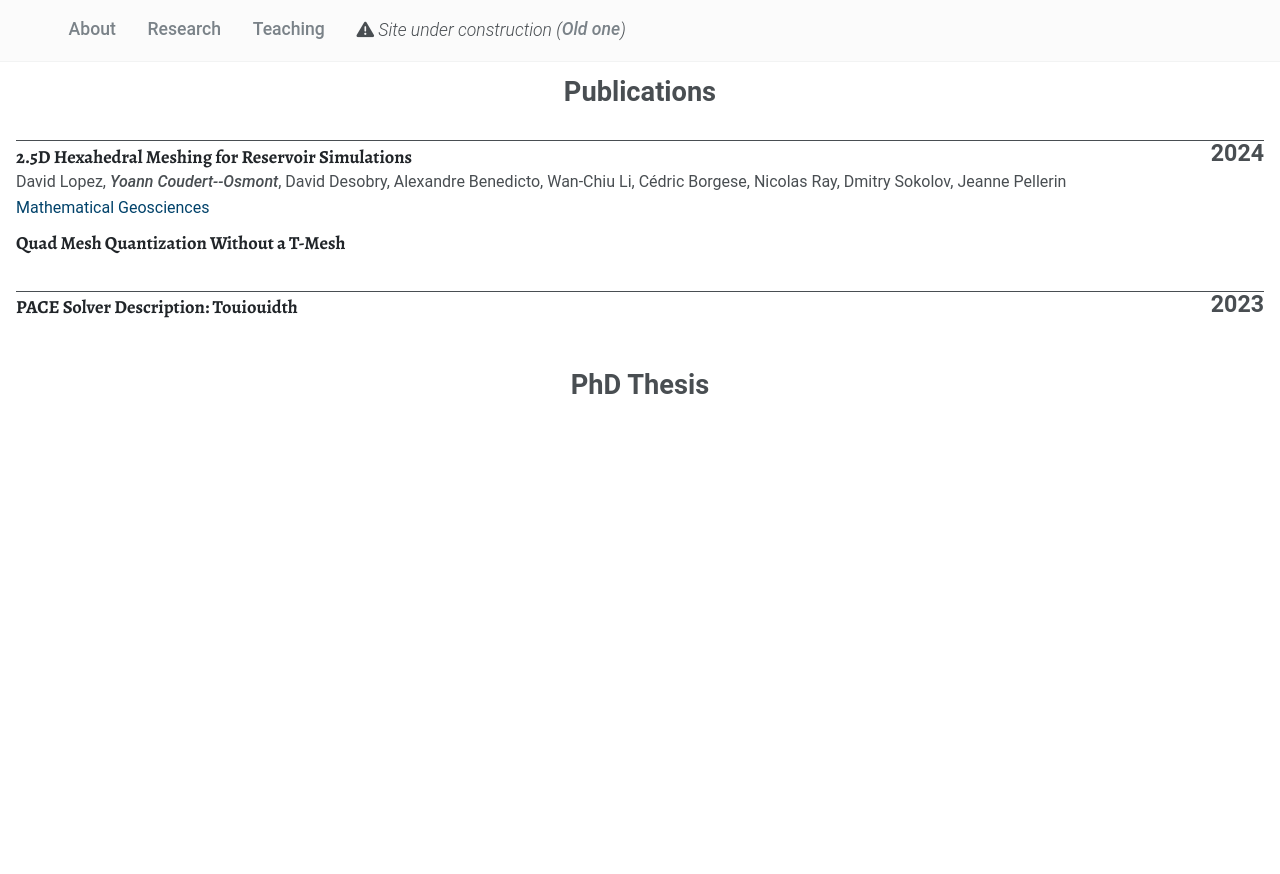
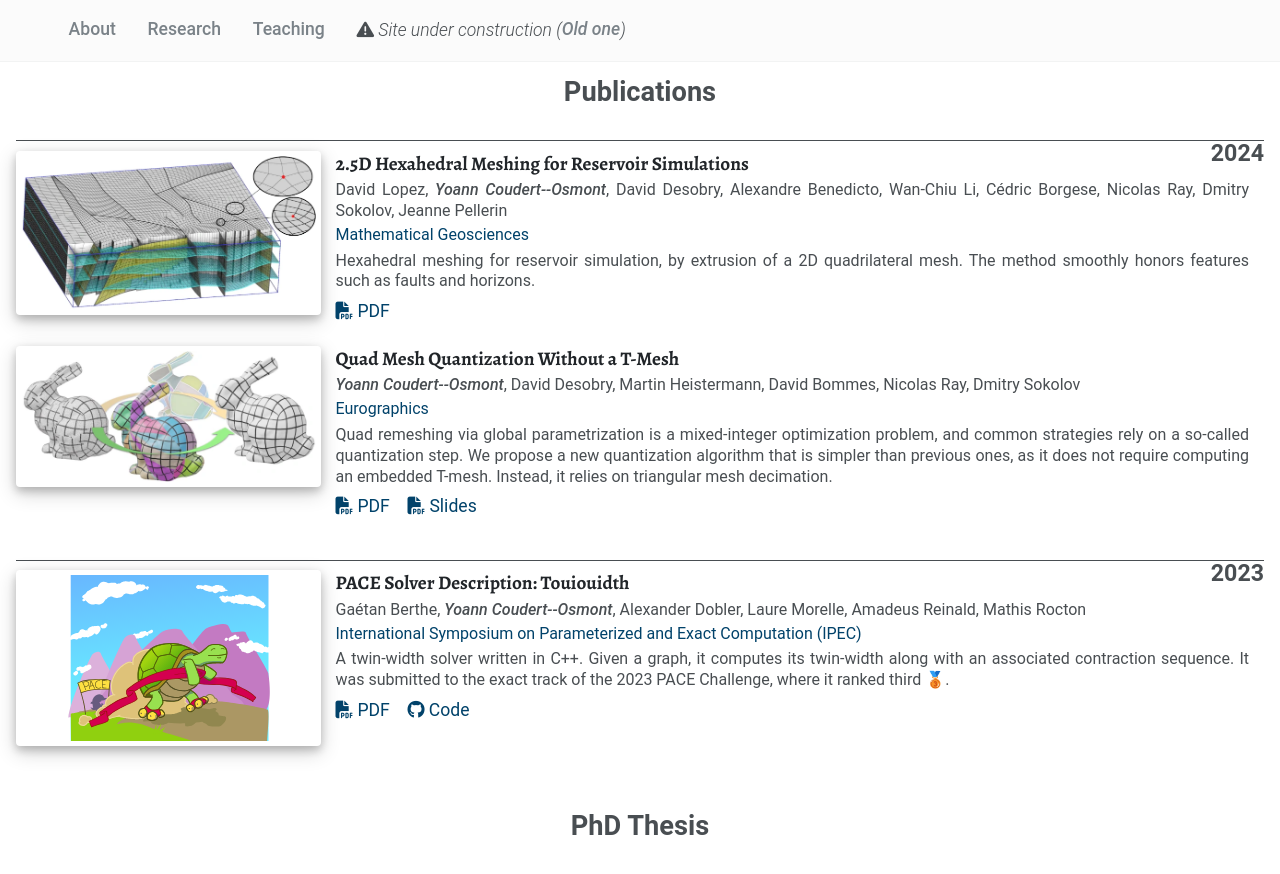
Before and after one commit to Nanored4498/Nanored4498.github.io, a Jekyll site: the page built from research.html, in a window 1280 px wide. Shown: the top 874 px of the page. Built offline with Jekyll 4.4.1, drawn with Linux system fonts in a browser that asks for light colours.

Commit message:
publications

```diff
--- a/index.html
+++ b/index.html
@@ -32,8 +32,7 @@ title: Yoann Coudert--Osmont
 	Outside of work, I love hiking ⛰️, cycling 🚴, and trail running 🏃.
 </p>
 
-<div style="text-align: right; font-size: 110%;">
-	Getting my
+<div style="text-align: right; font-size: 1.45em;">
 	<a href="{{ site.files_url }}/cv.pdf" target="_blank" rel="noopener">
 		<i class="fas fa-file-pdf" aria-hidden="true"></i> CV
 	</a>
--- a/research.html
+++ b/research.html
@@ -8,7 +8,7 @@ title: Research | Yoann Coudert
 		margin-top: 1.5em;
 		border-top: 1px solid;
 		text-align: right;
-		margin-bottom: -1em;
+		margin-bottom: -0.7em;
 	}
 
 	p {
@@ -16,14 +16,38 @@ title: Research | Yoann Coudert
 	}
 
 	.pub {
-		margin-bottom: 0.6em;
+		margin-bottom: 1em;
+		display: flex;
+	}
+
+	.im {
+		width: 25%;
+		.teaser {
+			box-sizing: border-box;
+			width: 100%;
+			max-height: 176px;
+			padding: 5px;
+			box-shadow: 0 4px 8px 0 rgba(0, 0, 0, 0.2), 0 6px 20px 0 rgba(0, 0, 0, 0.19);
+			border-radius: 4px;
+		}
+	}
+
+	.txt {
+		width: 75%;
+		padding-right: 15px;
+		padding-left: 15px;
 	}
 
 	.title {
+		margin-bottom: 0.2em;
 		font-family: 'Alegreya', Georgia, serif;
 		font-weight: bold;
-		font-size: 1.15em;
+		font-size: 1.2em;
 		color: #212529;
+	}
+
+	.author, .desc {
+		line-height: 130%;
 	}
 
 	.me::before {
@@ -32,7 +56,15 @@ title: Research | Yoann Coudert
 	}
 
 	.where {
+		margin-bottom: 0.2em;
 		color: #01426a;
+	}
+
+	.links {
+		display: flex;
+		gap: 1em;
+		margin-top: 0.1em;
+		font-size: 1.1em;
 	}
 </style>
 
@@ -41,19 +73,62 @@ title: Research | Yoann Coudert
 <h2>2024</h2>
 
 <div class="pub">
-	<p class="title">2.5D Hexahedral Meshing for Reservoir Simulations</p>
-	<p class="author">David Lopez, <em class="me"></em>, David Desobry, Alexandre Benedicto, Wan-Chiu Li, Cédric Borgese, Nicolas Ray, Dmitry Sokolov, Jeanne Pellerin</p>
-	<p class="where">Mathematical Geosciences</p>
+	<div class="im">
+		<img class="teaser" src="/assets/images/25D_hex_mesh.webp" alt="teaser img">
+	</div>
+	<div class="txt">
+		<p class="title">2.5D Hexahedral Meshing for Reservoir Simulations</p>
+		<p class="author">David Lopez, <em class="me"></em>, David Desobry, Alexandre Benedicto, Wan-Chiu Li, Cédric Borgese, Nicolas Ray, Dmitry Sokolov, Jeanne Pellerin</p>
+		<p class="where">Mathematical Geosciences</p>
+		<p class="desc">Hexahedral meshing for reservoir simulation, by extrusion of a 2D quadrilateral mesh. The method smoothly honors features such as faults and horizons.</p>
+		<div class="links">
+			<a href="https://hal.science/hal-04540667v1/document">
+				<i class="fas fa-file-pdf" aria-hidden="true"></i> PDF
+			</a>
+		</div>
+	</div>
 </div>
 
 <div class="pub">
-	<p class="title">Quad Mesh Quantization Without a T-Mesh</p>
+	<div class="im">
+		<img class="teaser" src="/assets/images/quantization.webp" alt="teaser img">
+	</div>
+	<div class="txt">
+		<p class="title">Quad Mesh Quantization Without a T-Mesh</p>
+		<p class="author"><em class="me"></em>, David Desobry, Martin Heistermann, David Bommes, Nicolas Ray, Dmitry Sokolov</p>
+		<p class="where">Eurographics</p>
+		<p class="desc">Quad remeshing via global parametrization is a mixed-integer optimization problem, and common strategies rely on a so-called quantization step. We propose a new quantization algorithm that is simpler than previous ones, as it does not require computing an embedded T-mesh. Instead, it relies on triangular mesh decimation.</p>
+		<div class="links">
+			<a href="https://hal.science/hal-04395861/document">
+				<i class="fas fa-file-pdf" aria-hidden="true"></i> PDF
+			</a>
+			<a href="{{ site.files_url }}/slides_quantization.pdf">
+				<i class="fas fa-file-pdf" aria-hidden="true"></i> Slides
+			</a>
+		</div>
+	</div>
 </div>
 
 <h2>2023</h2>
 
 <div class="pub">
-	<p class="title">PACE Solver Description: Touiouidth</p>
+	<div class="im">
+		<img class="teaser" src="/assets/images/pace_logo.svg" alt="teaser img">
+	</div>
+	<div class="txt">
+		<p class="title">PACE Solver Description: Touiouidth</p>
+		<p class="author">Gaétan Berthe, <em class="me"></em>, Alexander Dobler, Laure Morelle, Amadeus Reinald, Mathis Rocton</p>
+		<p class="where">International Symposium on Parameterized and Exact Computation (IPEC)</p>
+		<p class="desc">A twin-width solver written in C++. Given a graph, it computes its twin-width along with an associated contraction sequence. It was submitted to the exact track of the 2023 PACE Challenge, where it ranked third 🥉.</p>
+		<div class="links">
+			<a href="https://hal.science/hal-04395895/document">
+				<i class="fas fa-file-pdf" aria-hidden="true"></i> PDF
+			</a>
+			<a href="https://github.com/Doblalex/Touiouidth">
+				<i class="fab fa-github" aria-hidden="true"></i> Code
+			</a>
+		</div>
+	</div>
 </div>
 
 <br>
```
Also changed, not shown: assets/images/25D_hex_mesh.webp (added), assets/images/pace_logo.svg (added), assets/images/quantization.webp (added).
